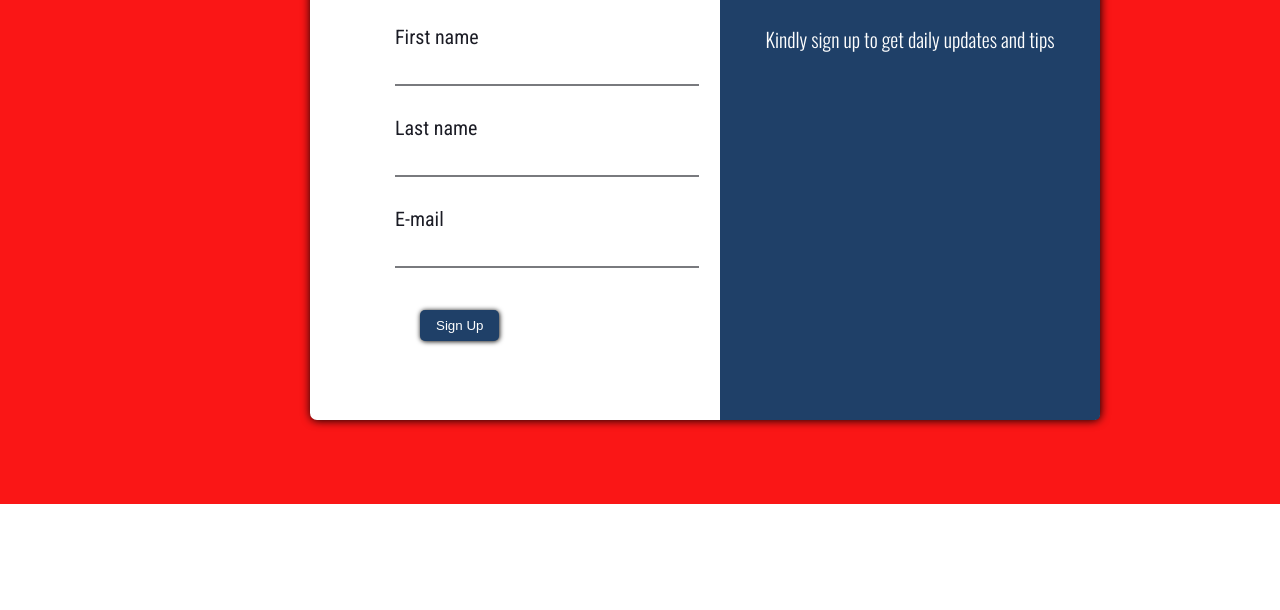
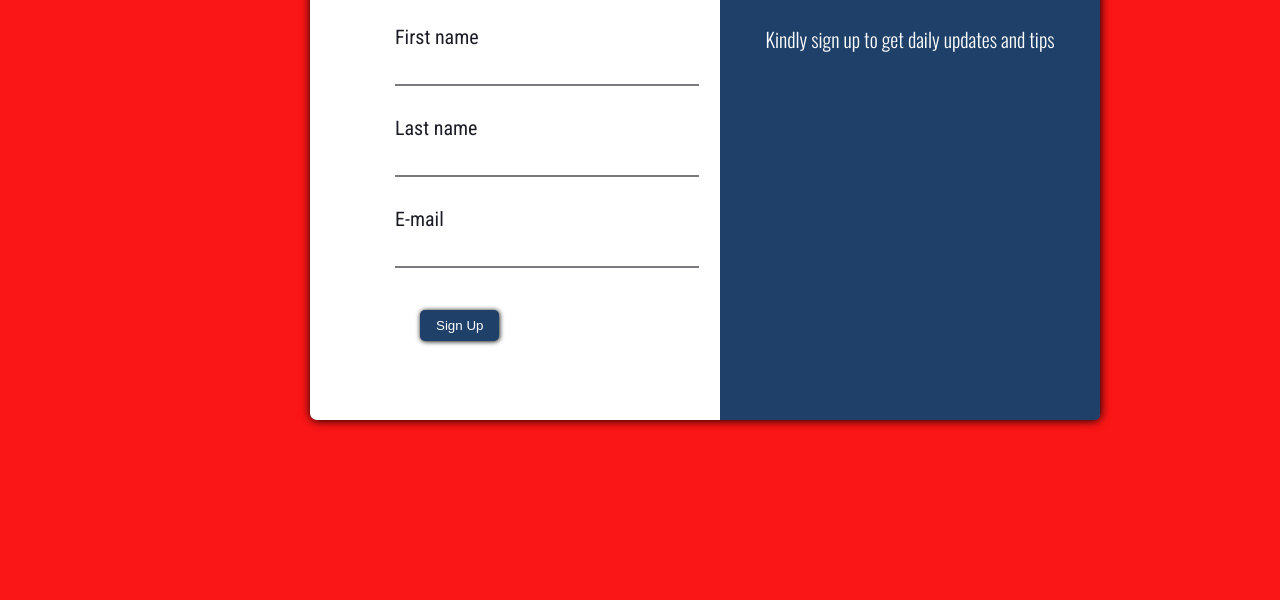
Before and after one commit to albert222222/Doodle, a plain HTML site: page signup.html in a window 1280 px wide. Shown: the part 190-800 px from the top of the page. Drawn offline with nearby package versions, Linux system fonts and the light colour scheme.

Commit message:
Update signup.css

```diff
--- a/signup.css
+++ b/signup.css
@@ -4,7 +4,7 @@ body{
 }
 .signup_page{
   background-color:#fa1616;
-  height:694px;
+  height:790px;
 }
 .form{
   height:530px;
```
